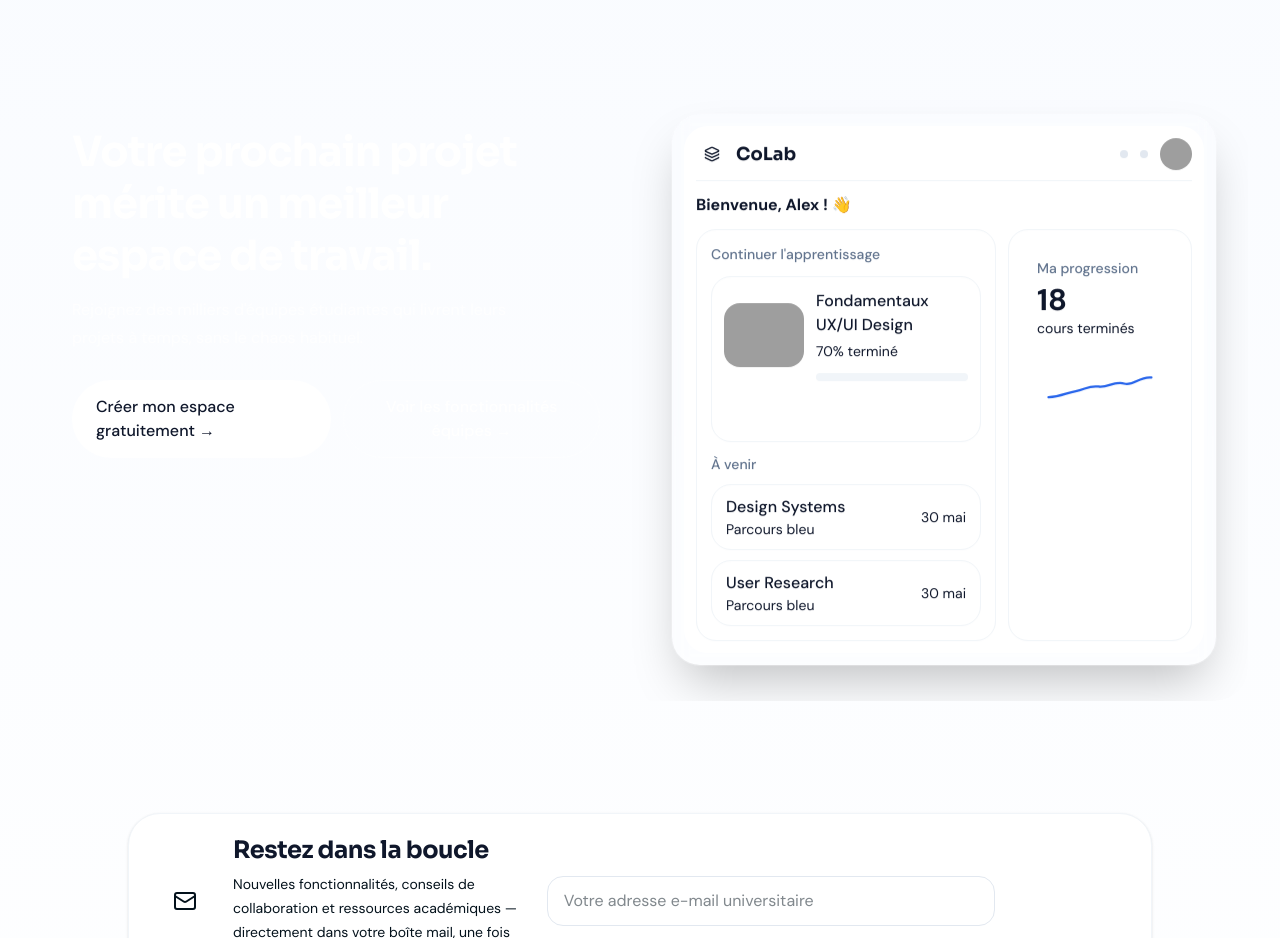
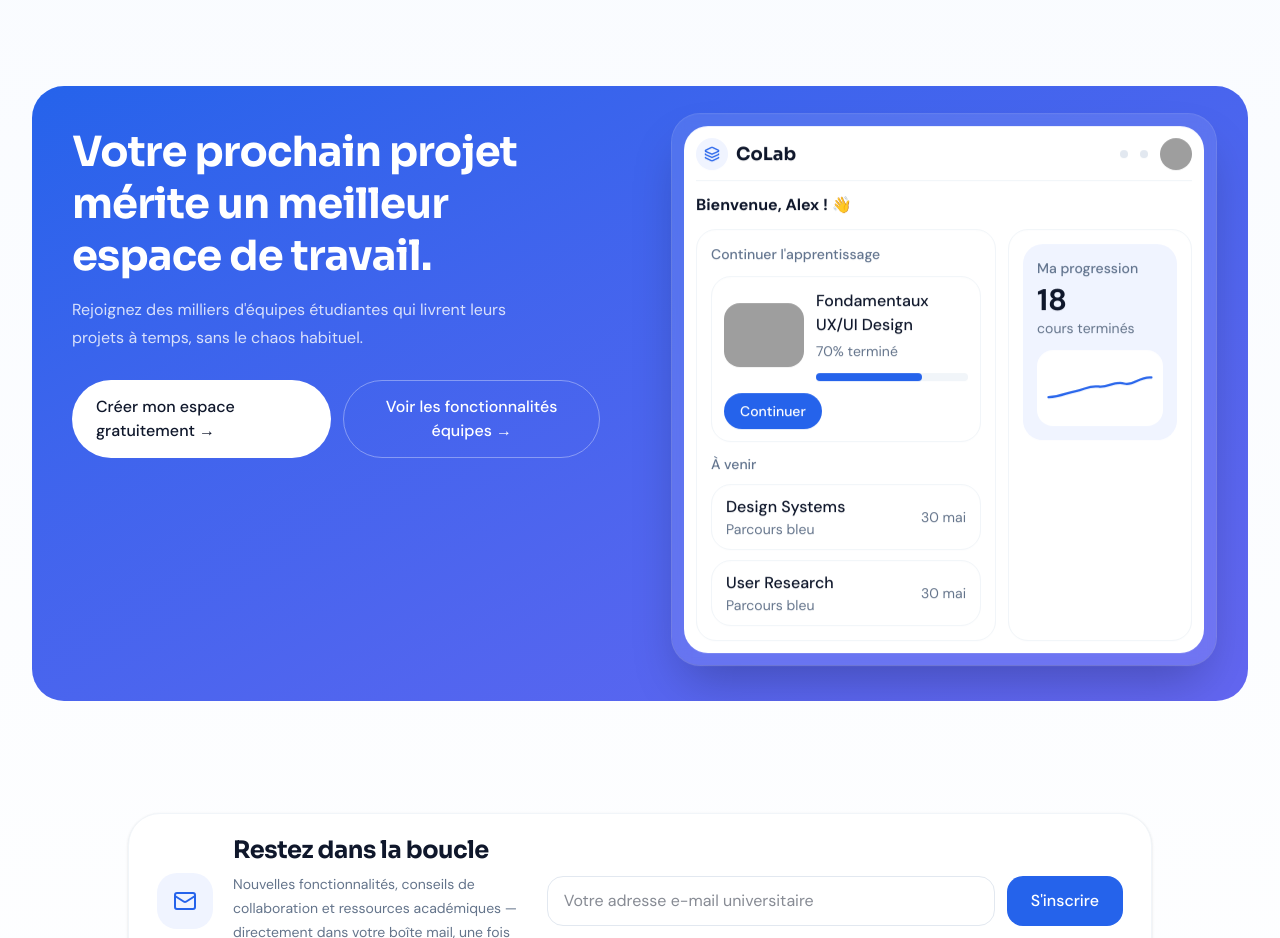
Before and after one commit to m3gezz/Final-Project-Ts-V2, a React (Vite) app in the folder frontend/: page /welcome in a window 1280 px wide. Shown: the part 2340-3278 px from the top of the page. Built offline with nearby package versions, Linux system fonts and the light colour scheme; no server answers; grey boxes are pictures that could not be loaded.

Commit message:
9ad lwan, b9a ghi files wnsali

```diff
--- a/frontend/src/components/lists/AssetsList.tsx
+++ b/frontend/src/components/lists/AssetsList.tsx
@@ -1,7 +1,7 @@
 import type { PopulatedMessage } from "@/assets/types";
 import { Skeleton } from "../ui/skeleton";
 import PinnedSkeleton from "../skeletons/PinnedSkeleton";
-import { File, Pin } from "lucide-react";
+import { File } from "lucide-react";
 import NoContentCard from "../cards/NoContentCard";
 
 export default function AssetsList({
@@ -23,7 +23,7 @@ export default function AssetsList({
   ) : (
     <section className="p-4">
       <h1 className="text-lg font-bold mb-4 flex items-center gap-1">
-        <File className="h-6 w-6 text-accent" />
+        <File className="h-6 w-6" />
         Shared assets
       </h1>
       <ul>
--- a/frontend/src/components/lists/FeedList.tsx
+++ b/frontend/src/components/lists/FeedList.tsx
@@ -25,7 +25,7 @@ export default function FeedList({
   ) : (
     <article className="p-4">
       <h1 className="text-lg font-bold mb-4 flex items-center gap-1">
-        <List className="h-6 w-6 text-accent" />
+        <List className="h-6 w-6" />
         Your activity feed
       </h1>
       <ul>
--- a/frontend/src/components/lists/PinnedList.tsx
+++ b/frontend/src/components/lists/PinnedList.tsx
@@ -23,7 +23,7 @@ export default function PinnedList({
   ) : (
     <section className="p-4">
       <h1 className="text-lg font-bold mb-4 flex items-center gap-1">
-        <Pin className="h-6 w-6 text-accent" />
+        <Pin className="h-6 w-6" />
         Pinned messages
       </h1>
       <ul>
--- a/frontend/src/components/modals/ModifyPassModal.tsx
+++ b/frontend/src/components/modals/ModifyPassModal.tsx
@@ -11,7 +11,6 @@ import {
 } from "@/components/ui/dialog";
 import { useMutation } from "@tanstack/react-query";
 import { updatePassword } from "@/api/functions/users";
-import { useNavigate } from "react-router-dom";
 import {
   updatePasswordSchema,
   type updatePasswordSchemaType,
@@ -53,8 +52,6 @@ export default function ModifyPassModal() {
     },
     resolver: zodResolver(updatePasswordSchema),
   });
-
-  const nav = useNavigate();
 
   const { mutate: updatePasswordMutation, isPending: isUpdatePasswordPending } =
     useMutation({
--- a/frontend/src/components/modals/UpdateCommentModal.tsx
+++ b/frontend/src/components/modals/UpdateCommentModal.tsx
@@ -12,7 +12,6 @@ import {
   DialogTitle,
 } from "@/components/ui/dialog";
 import { useForm } from "react-hook-form";
-import InputController from "../controllers/InputController";
 import { toggleModal } from "@/redux/modalSlice";
 import { useEffect } from "react";
 import type { updateCommentSchemaType } from "@/zod/comments";
--- a/frontend/src/components/modals/UpdateMessageModal.tsx
+++ b/frontend/src/components/modals/UpdateMessageModal.tsx
@@ -11,7 +11,6 @@ import {
   DialogTitle,
 } from "@/components/ui/dialog";
 import { useForm } from "react-hook-form";
-import InputController from "../controllers/InputController";
 import { toggleModal } from "@/redux/modalSlice";
 import { useEffect } from "react";
 import { updateMessage } from "@/api/functions/messages";
--- a/frontend/src/components/skeletons/ReceivedRequestCardSkeleton.tsx
+++ b/frontend/src/components/skeletons/ReceivedRequestCardSkeleton.tsx
@@ -7,8 +7,8 @@ export default function ReceivedRequestCardSkeleton() {
 
       <div className="flex-1 min-w-0 space-y-2">
         <div className="space-y-1">
-          <Skeleton className="h-4 w-full max-w-[280px]" />
-          <Skeleton className="h-4 w-1/2 max-w-[150px]" />
+          <Skeleton className="h-4 w-full max-w-70" />
+          <Skeleton className="h-4 w-1/2 max-w-37" />
         </div>
         <div className="flex items-center gap-2 pt-0.5">
           <Skeleton className="h-5 w-16 rounded-md" />
--- a/frontend/src/index.css
+++ b/frontend/src/index.css
@@ -8,6 +8,12 @@
 @theme inline {
   --font-heading: "Sora", sans-serif;
   --font-body: "DM Sans", sans-serif;
+
+  --color-brand-primary: #2563eb;
+  --color-brand-accent: #6366f1;
+  --color-brand-dark: #0f172a;
+  --color-brand-light: #f0f4ff;
+  --color-brand-muted: #64748b;
 
   --radius-sm: calc(var(--radius) - 4px);
   --radius-md: calc(var(--radius) - 2px);
@@ -39,7 +45,6 @@
   --color-border: var(--border);
   --color-input: var(--input);
   --color-ring: var(--ring);
-
   --color-sidebar: var(--sidebar);
   --color-sidebar-foreground: var(--sidebar-foreground);
   --color-sidebar-primary: var(--sidebar-primary);
@@ -53,109 +58,118 @@
 :root {
   --radius: 0.75rem;
 
-  --background: oklch(0.96 0.015 240);
-  --foreground: oklch(0.17 0.03 240);
+  --background: #f0f4ff;
+  --foreground: #0f172a;
 
-  --card: oklch(1 0 0);
-  --card-foreground: oklch(0.17 0.03 240);
+  --card: #ffffff;
+  --card-foreground: #0f172a;
 
-  --popover: oklch(1 0 0);
-  --popover-foreground: oklch(0.17 0.03 240);
+  --popover: #ffffff;
+  --popover-foreground: #0f172a;
 
-  --primary: oklch(0.55 0.195 250);
-  --primary-foreground: oklch(0.99 0.005 240);
-  --primary-glow: oklch(0.72 0.15 250 / 0.35);
+  --primary: #2563eb;
+  --primary-foreground: #ffffff;
+  --primary-glow: #60a5fa;
 
-  --secondary: oklch(0.93 0.02 240);
-  --secondary-foreground: oklch(0.25 0.04 240);
+  --secondary: #eef4ff;
+  --secondary-foreground: #0f172a;
 
-  --muted: oklch(0.91 0.015 240);
-  --muted-foreground: oklch(0.48 0.03 240);
+  --muted: #f8faff;
+  --muted-foreground: #64748b;
 
-  --accent: oklch(0.58 0.21 270);
-  --accent-foreground: oklch(1 0 0);
+  --accent: #6366f1;
+  --accent-foreground: #ffffff;
 
-  --destructive: oklch(0.58 0.21 25);
-  --destructive-foreground: oklch(0.99 0 0);
+  --destructive: #ef4444;
+  --destructive-foreground: #ffffff;
 
-  --success: oklch(0.63 0.17 145);
-  --success-foreground: oklch(0.99 0 0);
+  --success: #22c55e;
+  --success-foreground: #ffffff;
 
-  --warning: oklch(0.76 0.15 75);
-  --warning-foreground: oklch(0.22 0.05 75);
+  --warning: #f59e0b;
+  --warning-foreground: #ffffff;
 
-  --border: oklch(0.87 0.02 240);
-  --input: oklch(0.87 0.02 240);
-  --ring: oklch(0.55 0.195 250 / 0.5);
+  /* SOFTER BORDER SYSTEM */
+  --border: rgba(37, 99, 235, 0.08);
+  --input: rgba(37, 99, 235, 0.1);
 
-  --gradient-primary: linear-gradient(135deg, var(--primary), var(--accent));
-  --gradient-soft: linear-gradient(180deg, oklch(0.98 0.01 240), oklch(1 0 0));
+  --ring: #2563eb;
+
+  --gradient-primary: linear-gradient(135deg, #2563eb, #6366f1);
+
+  --gradient-soft: linear-gradient(180deg, #ffffff, #f0f4ff);
+
   --gradient-hero: radial-gradient(
     ellipse at top,
-    oklch(0.58 0.21 270 / 0.1),
-    transparent 65%
+    rgba(37, 99, 235, 0.12),
+    transparent 60%
   );
 
   --shadow-soft:
-    0 1px 3px oklch(0.17 0.03 240 / 0.04),
-    0 4px 16px oklch(0.17 0.03 240 / 0.06);
-  --shadow-elegant: 0 10px 30px -10px oklch(0.55 0.195 250 / 0.18);
-  --shadow-glow: 0 0 40px oklch(0.58 0.21 270 / 0.2);
+    0 1px 2px rgba(15, 23, 42, 0.04), 0 4px 12px rgba(15, 23, 42, 0.05);
 
-  --sidebar: oklch(0.98 0.005 240);
-  --sidebar-foreground: oklch(0.35 0.03 240);
-  --sidebar-primary: oklch(0.55 0.195 250);
-  --sidebar-primary-foreground: oklch(1 0 0);
-  --sidebar-accent: oklch(0.93 0.02 240);
-  --sidebar-accent-foreground: oklch(0.17 0.03 240);
-  --sidebar-border: oklch(0.91 0.015 240);
-  --sidebar-ring: oklch(0.55 0.195 250 / 0.5);
+  --shadow-elegant: 0 10px 30px -10px rgba(37, 99, 235, 0.18);
+
+  --shadow-glow: 0 0 40px rgba(37, 99, 235, 0.22);
+
+  --sidebar: #ffffff;
+  --sidebar-foreground: #0f172a;
+  --sidebar-primary: #2563eb;
+  --sidebar-primary-foreground: #ffffff;
+  --sidebar-accent: #f0f4ff;
+  --sidebar-accent-foreground: #2563eb;
+
+  /* softer sidebar borders */
+  --sidebar-border: rgba(37, 99, 235, 0.08);
+  --sidebar-ring: #2563eb;
 }
 
 .dark {
-  --background: oklch(0.14 0.025 245);
-  --foreground: oklch(0.94 0.01 240);
+  --background: #0f172a;
+  --foreground: #f8fafc;
 
-  --card: oklch(0.19 0.025 245);
-  --card-foreground: oklch(0.94 0.01 240);
+  --card: #162033;
+  --card-foreground: #f8fafc;
 
-  --popover: oklch(0.19 0.025 245);
-  --popover-foreground: oklch(0.94 0.01 240);
+  --popover: #162033;
+  --popover-foreground: #f8fafc;
 
-  --primary: oklch(0.68 0.17 245);
-  --primary-foreground: oklch(0.12 0.02 245);
-  --primary-glow: oklch(0.68 0.17 245 / 0.25);
+  --primary: #3b82f6;
+  --primary-foreground: #ffffff;
+  --primary-glow: #60a5fa;
 
-  --secondary: oklch(0.22 0.025 245);
-  --secondary-foreground: oklch(0.94 0.01 240);
+  --secondary: #1e293b;
+  --secondary-foreground: #f8fafc;
 
-  --muted: oklch(0.24 0.025 245);
-  --muted-foreground: oklch(0.62 0.02 240);
+  --muted: #1e293b;
+  --muted-foreground: #94a3b8;
 
-  --accent: oklch(0.72 0.16 270);
-  --accent-foreground: oklch(0.12 0.02 245);
+  --accent: #6366f1;
+  --accent-foreground: #ffffff;
 
-  --destructive: oklch(0.62 0.19 25);
-  --destructive-foreground: oklch(0.98 0.01 25);
+  --destructive: #ef4444;
+  --destructive-foreground: #ffffff;
 
-  --success: oklch(0.68 0.15 145);
-  --success-foreground: oklch(0.12 0.02 245);
+  --success: #22c55e;
+  --success-foreground: #ffffff;
 
-  --warning: oklch(0.78 0.14 75);
-  --warning-foreground: oklch(0.12 0.02 245);
+  --warning: #f59e0b;
+  --warning-foreground: #ffffff;
 
-  --border: oklch(1 0 0 / 0.09);
-  --input: oklch(1 0 0 / 0.12);
-  --ring: oklch(0.68 0.17 245 / 0.5);
+  --border: rgba(255, 255, 255, 0.06);
+  --input: rgba(255, 255, 255, 0.08);
 
-  --sidebar: oklch(0.11 0.025 245);
-  --sidebar-foreground: oklch(0.62 0.02 240);
-  --sidebar-primary: oklch(0.68 0.17 245);
-  --sidebar-primary-foreground: oklch(0.12 0.02 245);
-  --sidebar-accent: oklch(0.19 0.025 245);
-  --sidebar-accent-foreground: oklch(0.94 0.01 240);
-  --sidebar-border: oklch(1 0 0 / 0.07);
-  --sidebar-ring: oklch(0.68 0.17 245 / 0.5);
+  --ring: #3b82f6;
+
+  --sidebar: #111827;
+  --sidebar-foreground: #f8fafc;
+  --sidebar-primary: #3b82f6;
+  --sidebar-primary-foreground: #ffffff;
+  --sidebar-accent: #1e293b;
+  --sidebar-accent-foreground: #f8fafc;
+
+  --sidebar-border: rgba(255, 255, 255, 0.06);
+  --sidebar-ring: #3b82f6;
 }
 
 @layer base {
--- a/frontend/src/pages/protected/Home.tsx
+++ b/frontend/src/pages/protected/Home.tsx
@@ -69,7 +69,7 @@ export default function Home() {
                 to={ud?.to}
                 className="flex items-center gap-4 rounded-xl border bg-card p-4 hover:border-primary/50"
               >
-                <div className="flex h-10 w-10 items-center justify-center rounded-lg bg-muted text-accent">
+                <div className="flex h-10 w-10 items-center justify-center rounded-lg bg-muted">
                   <ud.icon className="h-5 w-5" />
                 </div>
                 <div>
--- a/frontend/src/pages/protected/Project.tsx
+++ b/frontend/src/pages/protected/Project.tsx
@@ -153,10 +153,7 @@ export default function Project() {
   if (isProjectError) return <ErrorCard />;
   return (
     <main className="mx-auto max-w-5xl space-y-8">
-      <section
-        className="overflow-hidden rounded-2xl border"
-        style={{ boxShadow: "var(--shadow-soft)" }}
-      >
+      <section className="overflow-hidden rounded-2xl border">
         <div className="aspect-21/9 bg-muted">
           <img
             src={getImageUrl(project?.image)}
--- a/frontend/src/pages/protected/ProjectManipulator.tsx
+++ b/frontend/src/pages/protected/ProjectManipulator.tsx
@@ -206,7 +206,7 @@ export default function ProjectManipulator({
     <main>
       <Header
         icon={mode === "create" ? Plus : Pen}
-        title={mode === "create" ? "Create a " : "Update this " + "project"}
+        title={mode === "create" ? "Create a project" : "Update this project"}
         description="Tell the community what you're building and the team you need."
       />
 
--- a/frontend/src/pages/protected/WorkspaceChat.tsx
+++ b/frontend/src/pages/protected/WorkspaceChat.tsx
@@ -67,7 +67,7 @@ export default function WorkspaceChat() {
       <section className="flex h-[calc(100vh-4rem)] flex-col rounded-xl border bg-card">
         <div className="border-b p-4">
           <h1 className="text-lg font-semibold flex items-center gap-2 mb-2">
-            <MessagesSquare className="h-6 w-6 text-accent" /> Team discussion
+            <MessagesSquare className="h-6 w-6" /> Team discussion
           </h1>
           <p className="text-xs text-muted-foreground">
             All messages stay private to this workspace.
```
